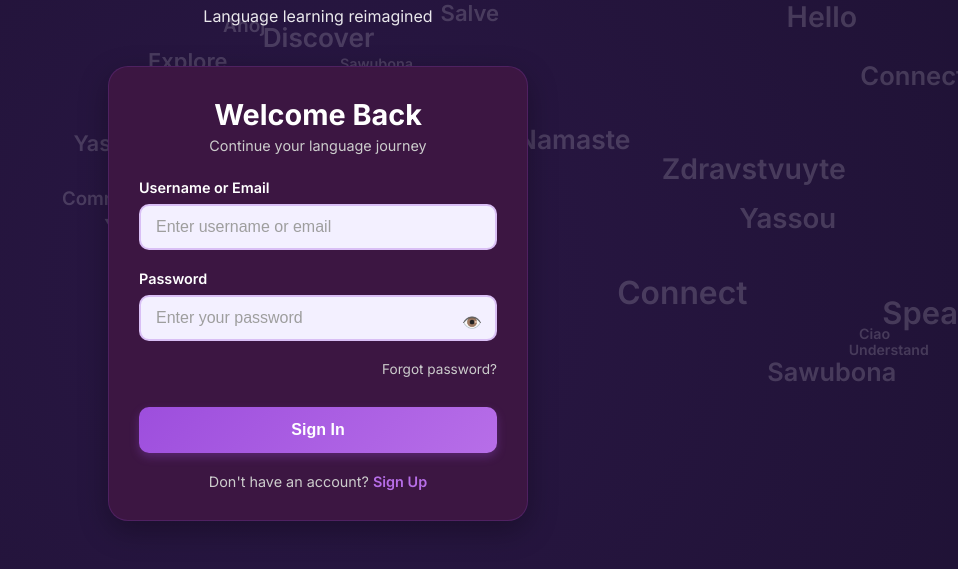
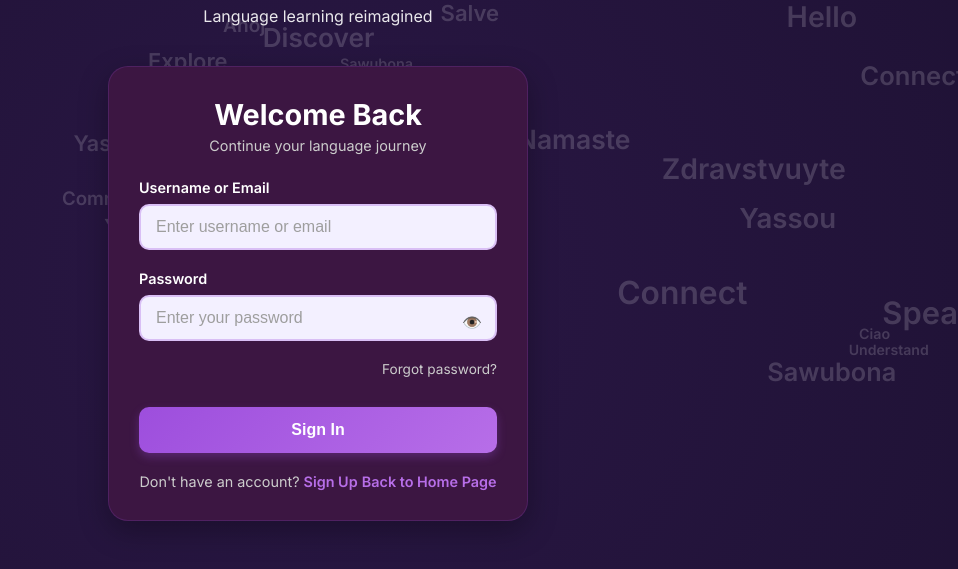
Before and after one commit to badisso22/HACKATHON, a PHP site: page /signin.php in a window 1280 px wide. Shown: the part 107-676 px from the top of the page, without its empty margins (322-1280 px from the left). Run offline with PHP 8.4, Linux system fonts and the light colour scheme.

Commit message:
Update signin.php

```diff
--- a/Login/signin.php
+++ b/Login/signin.php
@@ -55,6 +55,7 @@ if ($_SERVER['REQUEST_METHOD'] === 'POST') {
   <link rel="stylesheet" href="../css/auth.css" />
 </head>
 <body>
+<body>
   <div class="background-words-container" id="backgroundWords">
   </div>
 
@@ -95,11 +96,13 @@ if ($_SERVER['REQUEST_METHOD'] === 'POST') {
 
         <div class="auth-link">
           Don't have an account? <a href="signup.php">Sign Up</a>
+          <a href="../homepage.php" class="home-link">Back to Home Page</a>
         </div>
       </form>
     </div>
   </div>
 
+
   <script src="../js/auth.js"></script>
 </body>
 </html>
```
